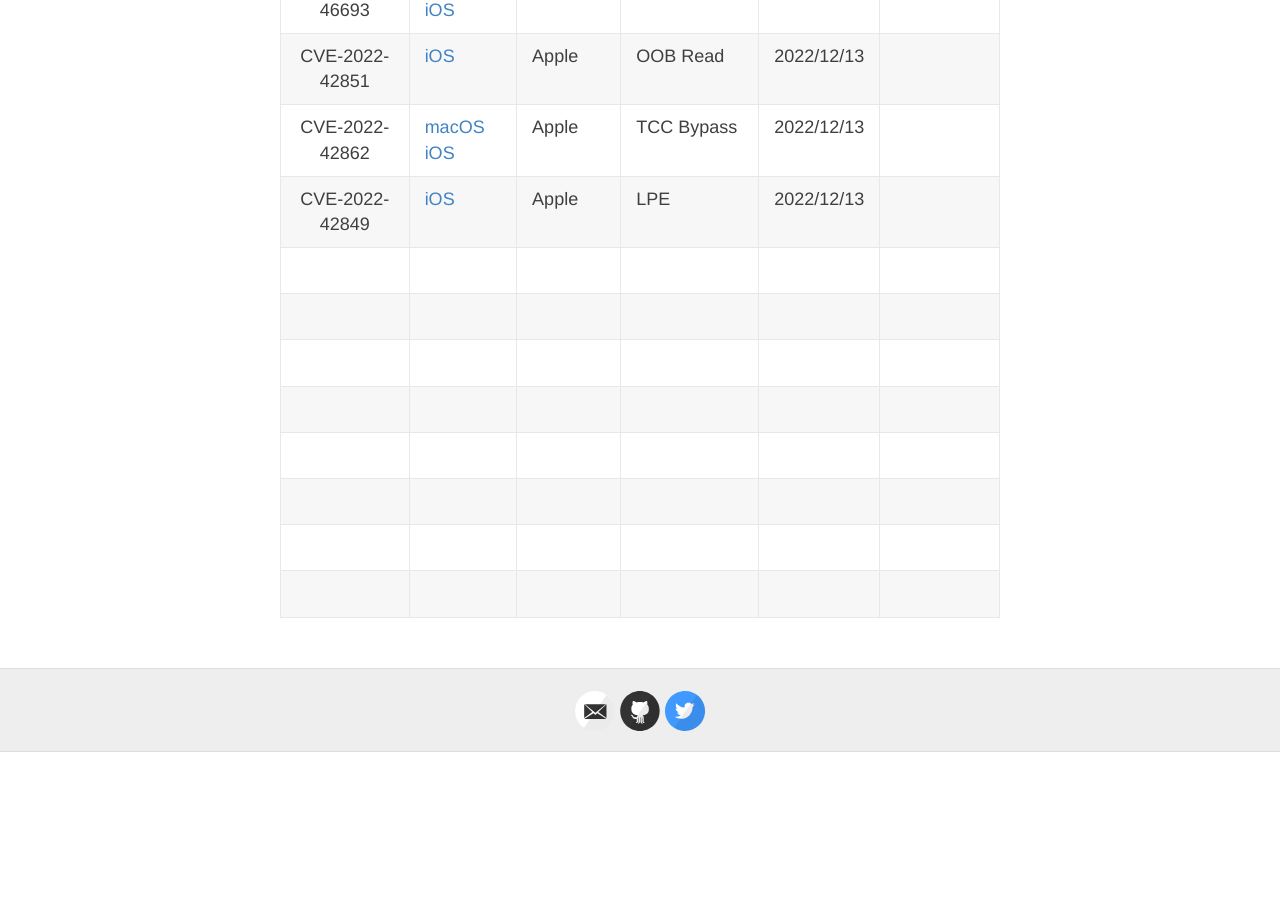
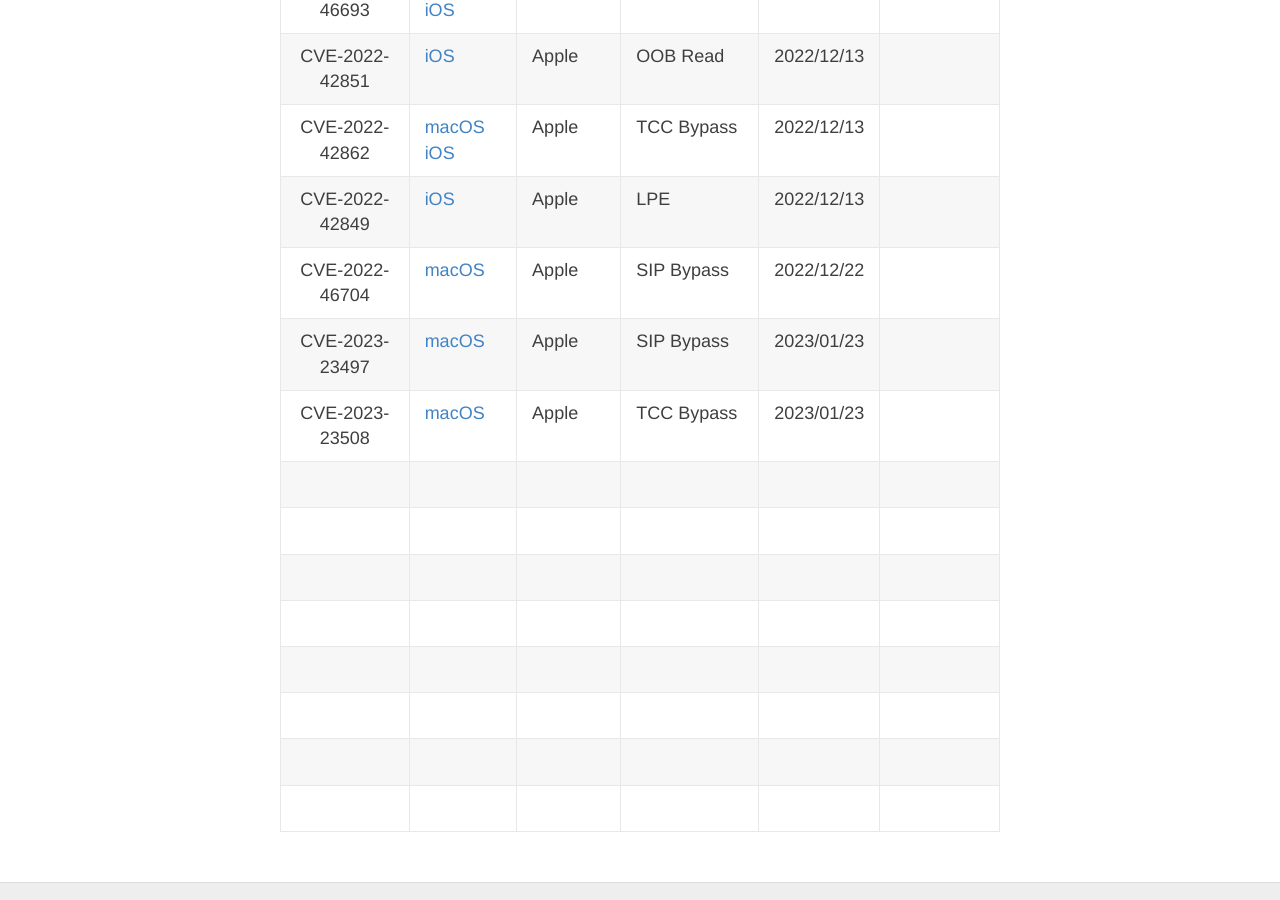
Before and after one commit to jhftss/jhftss.github.io, a Jekyll site: the page built from CVEs.md, in a window 1280 px wide and 900 px high, scrolled down 8059 px. Built offline with Jekyll 4.4.1, drawn with Linux system fonts in a browser that asks for light colours; before the commit the page ends 8811 px from its top, so only the background shows below that.

Commit message:
Update CVEs.md

```diff
--- a/CVEs.md
+++ b/CVEs.md
@@ -117,6 +117,9 @@
 |                        CVE-2022-42851                        | [iOS](https://support.apple.com/en-us/HT213530)              | Apple      | OOB Read                    | 2022/12/13     |                                                              |
 |                        CVE-2022-42862                        | [macOS](https://support.apple.com/en-us/HT213532)<br />[iOS](https://support.apple.com/en-us/HT213530) | Apple      | TCC Bypass                  | 2022/12/13     |                                                              |
 |                        CVE-2022-42849                        | [iOS](https://support.apple.com/en-us/HT213530)              | Apple      | LPE                         | 2022/12/13     |                                                              |
+|                        CVE-2022-46704                        | [macOS](https://support.apple.com/en-us/HT213532)            | Apple      | SIP Bypass                  | 2022/12/22     |                                                              |
+|                        CVE-2023-23497                        | [macOS](https://support.apple.com/en-gb/HT213605)            | Apple      | SIP Bypass                  | 2023/01/23     |                                                              |
+|                        CVE-2023-23508                        | [macOS](https://support.apple.com/en-gb/HT213605)            | Apple      | TCC Bypass                  | 2023/01/23     |                                                              |
 |                                                              |                                                              |            |                             |                |                                                              |
 |                                                              |                                                              |            |                             |                |                                                              |
 |                                                              |                                                              |            |                             |                |                                                              |
```
